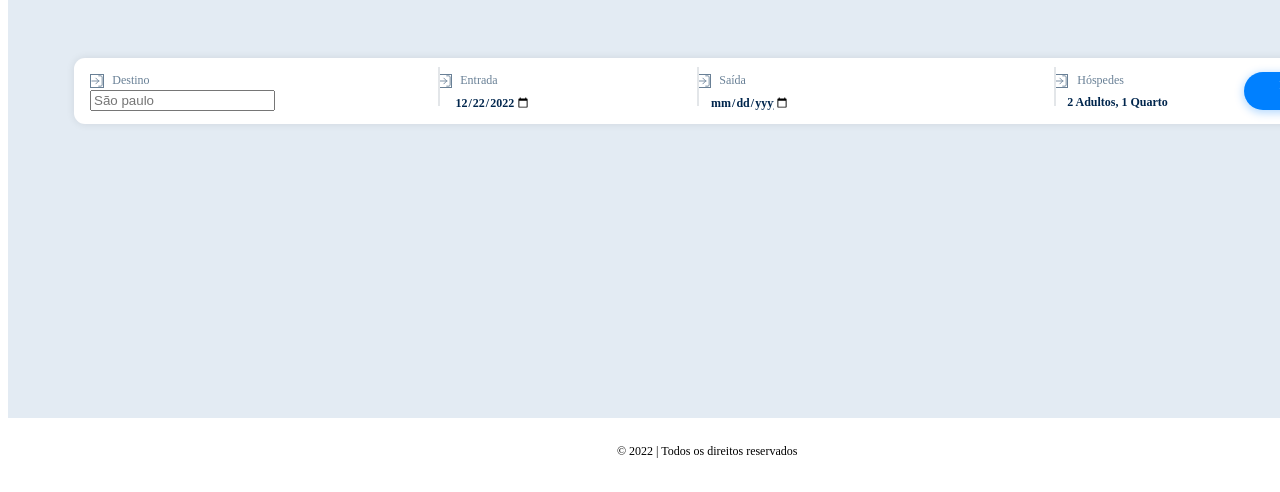
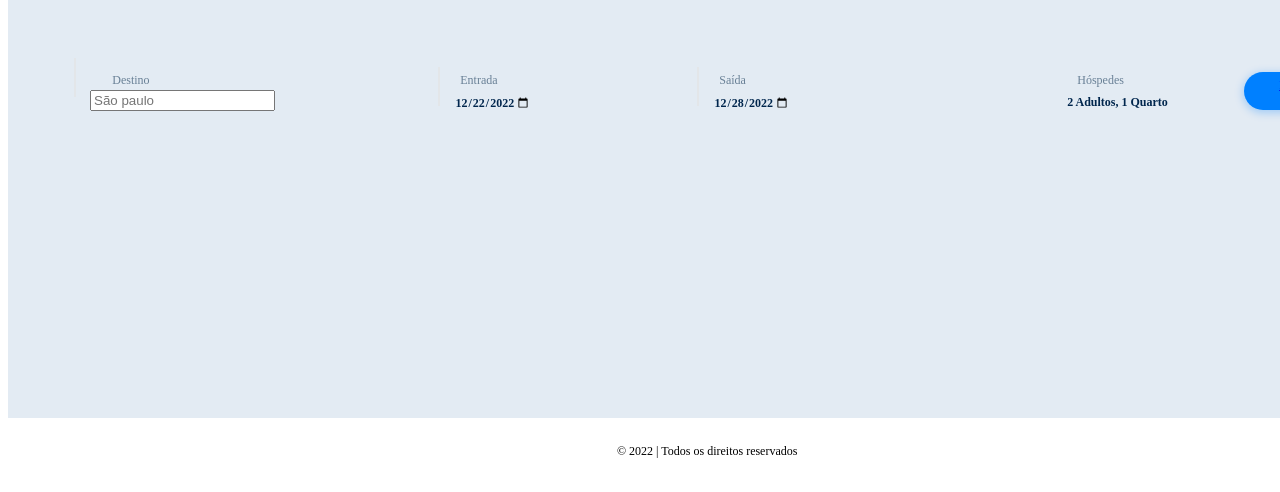
Before and after one commit to geovanideoliveira/test, a website: page index.html in a window 1280 px wide. Shown: the part 344-836 px from the top of the page. Drawn offline with Linux system fonts and the light colour scheme.

Commit message:
Update index.html

```diff
--- a/index.html
+++ b/index.html
@@ -14,7 +14,10 @@
         <div class="TodosOsDireitosReservados">© 2022 | Todos os direitos reservados</div>
     </div>
     <div class="Searchengine">
-        <div class="Rectangle"></div>
+        <div class="Rectangle2"> <div class="Search">
+            <div class="BotO"></div>
+            <div class="Pesquisar"><a href="hoteis.html" class="botao">Pesquisar</a></div>
+        </div></div>
         <div class="Location">
             <div class="SOPaulo">
                 <input type="text" id="searchInput" placeholder="São paulo">
@@ -26,7 +29,7 @@
             </div>
             <div class="Label">
                 <div class="Destino">Destino</div>
-                <div class="Icon"></div>
+                <div class="Icondest"></div>
             </div>
         </div>
         <div class="StartDate">
@@ -35,32 +38,30 @@
               </div>
             <div class="Label">
                 <div class="Entrada">Entrada</div>
-                <div class="Icon"></div>
+                <div class="Icon4"></div>
             </div>
             <div class="Separator"></div>
         </div>
         <div class="EndDate">
             <div class="umdois2022">
-                <input type="date" value="28/12/2022">
+                <input type="date" value="2022-12-28">
               </div>
             <div class="Label">
                 <div class="SaDa">Saída</div>
-                <div class="Icon"></div>
+                <div class="Icon3"></div>
             </div>
             <div class="Separator"></div>
         </div>
         <div class="Guests">
-            <div class="Adultos1Quarto">2 Adultos, 1 Quarto</div>
+            <div class="Adultos1Quarto"> 2 Adultos, 1 Quarto
+            </div>
             <div class="Label">
                 <div class="HSpedes">Hóspedes</div>
-                <div class="Icon"></div>
+                <div class="Icon2"></div> <br></div>
             </div>
             <div class="Separator"></div>
         </div>
-        <div class="Search">
-            <div class="BotO"></div>
-            <div class="Pesquisar">Pesquisar</div>
-        </div>
+
     </div>
     <div class="OsMelhoresHoteisEDestinosParaSuaViagem">
         <span class="os melhores">Os melhores</span>
@@ -69,6 +70,7 @@
         <span class="Destinos">Destinos<br/></span>
         <span class="para sua viagem">para sua viagem</span>
     </div>
+    <div class="Rectangle">
     <div class="Header">
         <div class="Menu">
             <div class="Item">
@@ -76,8 +78,10 @@
                 <div class="Icon"></div>
             </div>
         </div>
+    </div>
         <div class="Logo">infotravel</div>
-<script type="text/javascript" src="script.js"></script>
+
 
 </body>
+<script type="text/javascript" src="script.js"></script>
 </html>
```
